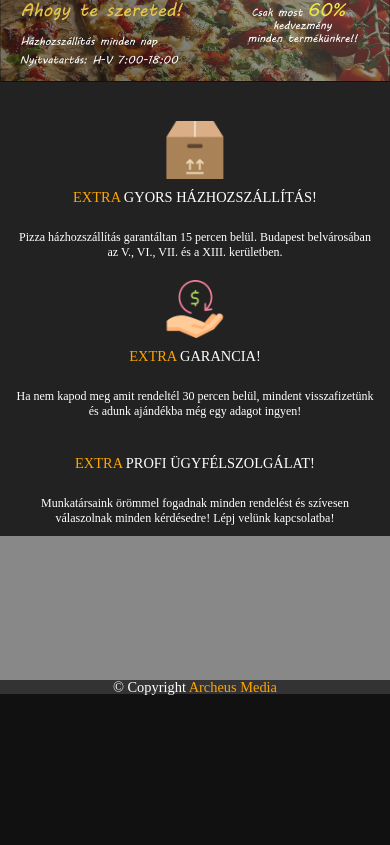
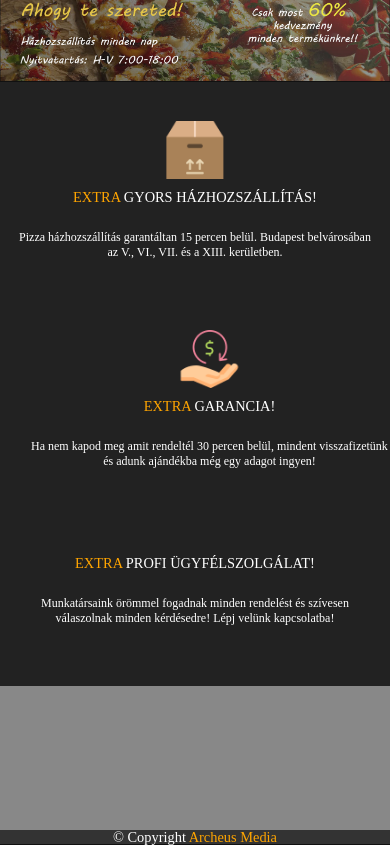
Before and after one commit to viethien/TP2resp, a website: page index.html in a window 390 px wide. Shown: the part 73-918 px from the top of the page. Before the commit the page ends 844 px from the top, so only its background shows below. Drawn offline with Linux system fonts and the light colour scheme.

Commit message:
Add files via upload

```diff
--- a/css/styles.css
+++ b/css/styles.css
@@ -50,9 +50,18 @@ body {
     width: 30%; }
     @media (max-width: 56.25em) {
       .content1-col1, .content1-col2, .content1-col3 {
+        width: 80%;
+        padding: 0;
+        margin-top: 20px;
+        margin-bottom: 50px; } }
+    @media (max-width: 37.5em) {
+      .content1-col1, .content1-col2, .content1-col3 {
         width: 100%;
         padding: 0;
         margin-top: 20px; } }
+  .content1-col2 {
+    margin-left: 4%;
+    margin-right: 4%; }
   .content1-col-head {
     color: white;
     font-size: 2rem;
--- a/index.html
+++ b/index.html
@@ -88,13 +88,13 @@
         <p class="content1-col-content">Pizza házhozszállítás garantáltan 15 percen belül. Budapest belvárosában az V., VI., VII. és a XIII. kerületben.</p>
       </div>
 
-      <div class="content1-col1">
+      <div class="content1-col2">
         <img src="img/money-back-icon.png" alt="" class="content-img">
         <p class="content1-col-head"><span class="color-orange">Extra</span> garancia!</p>
         <p class="content1-col-content">Ha nem kapod meg amit rendeltél 30 percen belül, mindent visszafizetünk és adunk ajándékba még egy adagot ingyen!</p>
       </div>
 
-      <div class="content1-col1">
+      <div class="content1-col3">
         <img src="img/customer-service-icon.png" alt="" class="content-img">
         <p class="content1-col-head"><span class="color-orange">Extra</span> profi ügyfélszolgálat!</p>
         <p class="content1-col-content">Munkatársaink örömmel fogadnak minden rendelést és szívesen válaszolnak minden kérdésedre! Lépj velünk kapcsolatba!</p>
```
